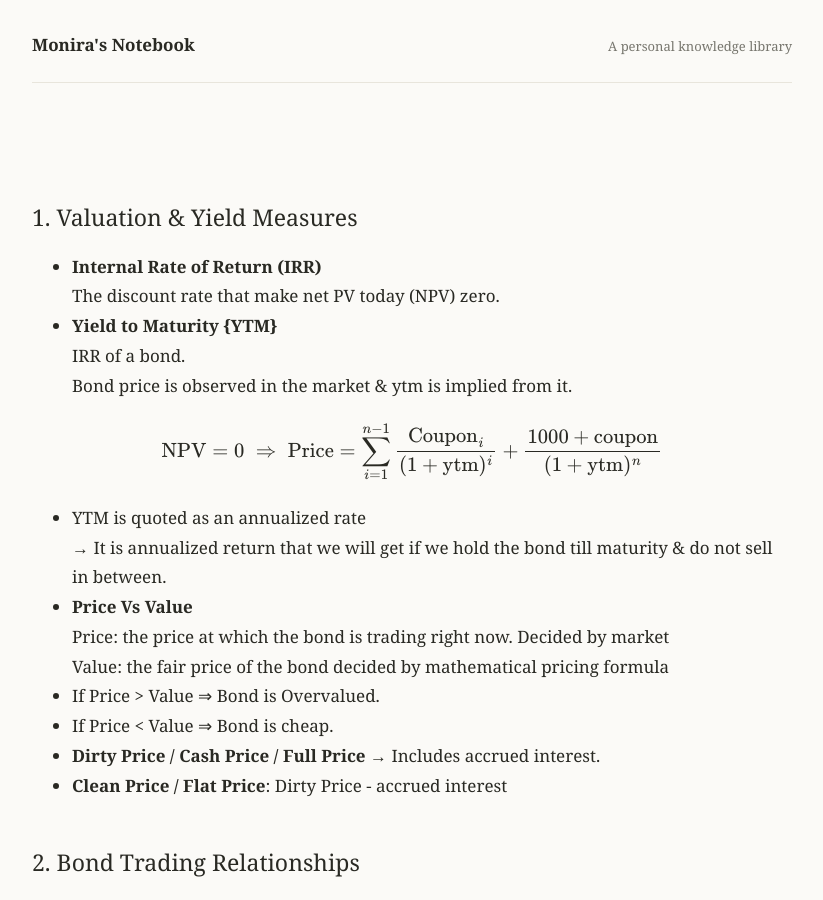
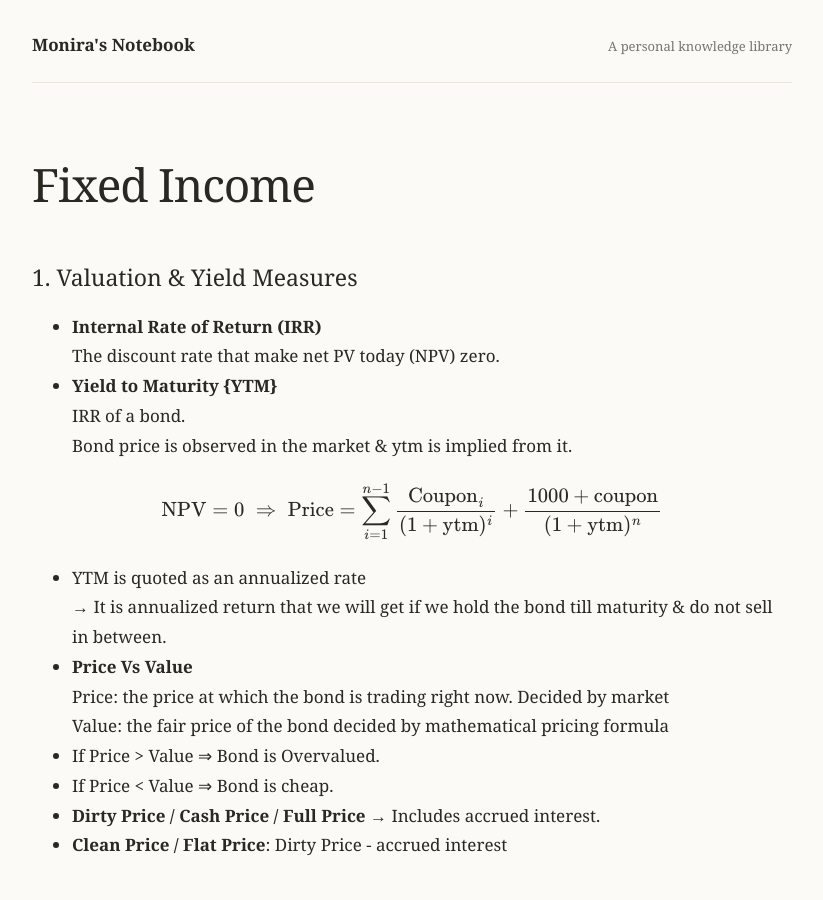
Before and after one commit to monirafatma/monirafatma.github.io, a Jekyll site: the page built from notebooks/quant-finance/short-notes/fixed-income.md, in a window 1280 px wide and 900 px high. Shown: the whole window, without its empty margins (228-1051 px from the left). Built offline with Jekyll 4.4.1, drawn with Linux system fonts in a browser that asks for light colours.

Commit message:
Add visible Fixed Income page heading

```diff
--- a/notebooks/quant-finance/short-notes/fixed-income.md
+++ b/notebooks/quant-finance/short-notes/fixed-income.md
@@ -4,7 +4,7 @@ title: Fixed Income
 permalink: /notebooks/quant-finance/short-notes/fixed-income/
 ---
 
-
+# Fixed Income
 
 ## 1. Valuation & Yield Measures
 
```
